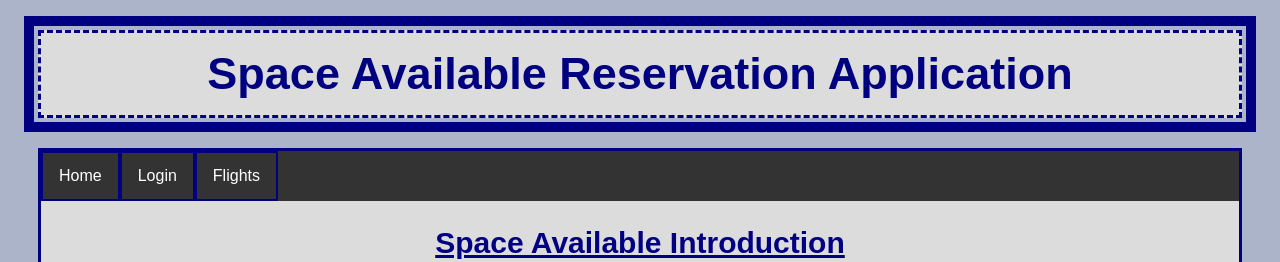
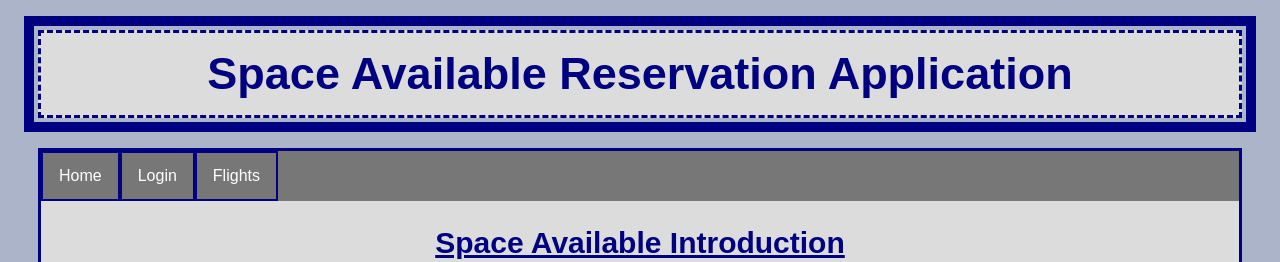
Before and after one commit to KaylebKlapp/364_webapp, a PHP site: page / in a window 1280 px wide. Shown: the top 262 px of the page. Run offline with PHP 8.4, Linux system fonts and the light colour scheme.

Commit message:
Updated CSS

```diff
--- a/src/web/csl.css
+++ b/src/web/csl.css
@@ -57,7 +57,7 @@ ul {
     margin: 0;
     padding: 0;
     overflow: hidden;
-    background-color: #333333;
+    background-color: #777777;
   }
 
   li {
@@ -74,7 +74,7 @@ ul {
 
   /* Change the link color to #111 (black) on hover */
   li a:hover {
-    background-color: #00b5fc;
+    background-color: #18617e;
   }
 
 
```
